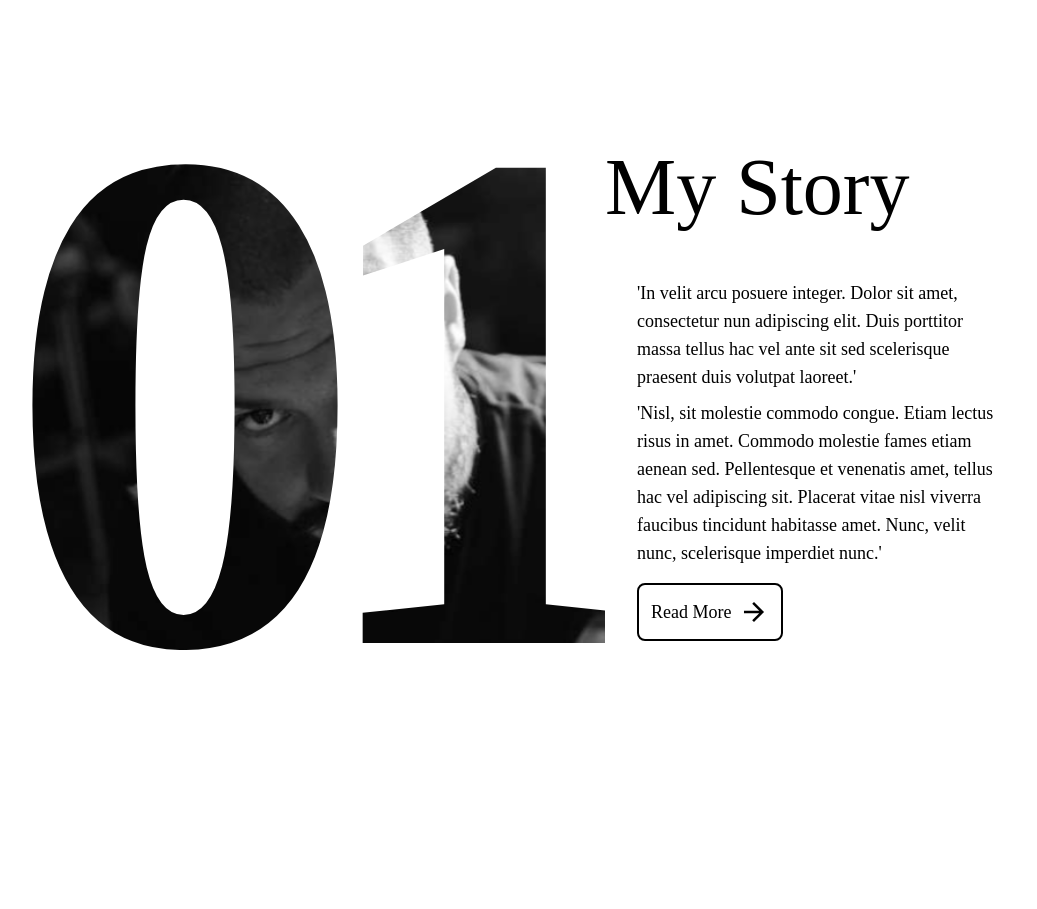
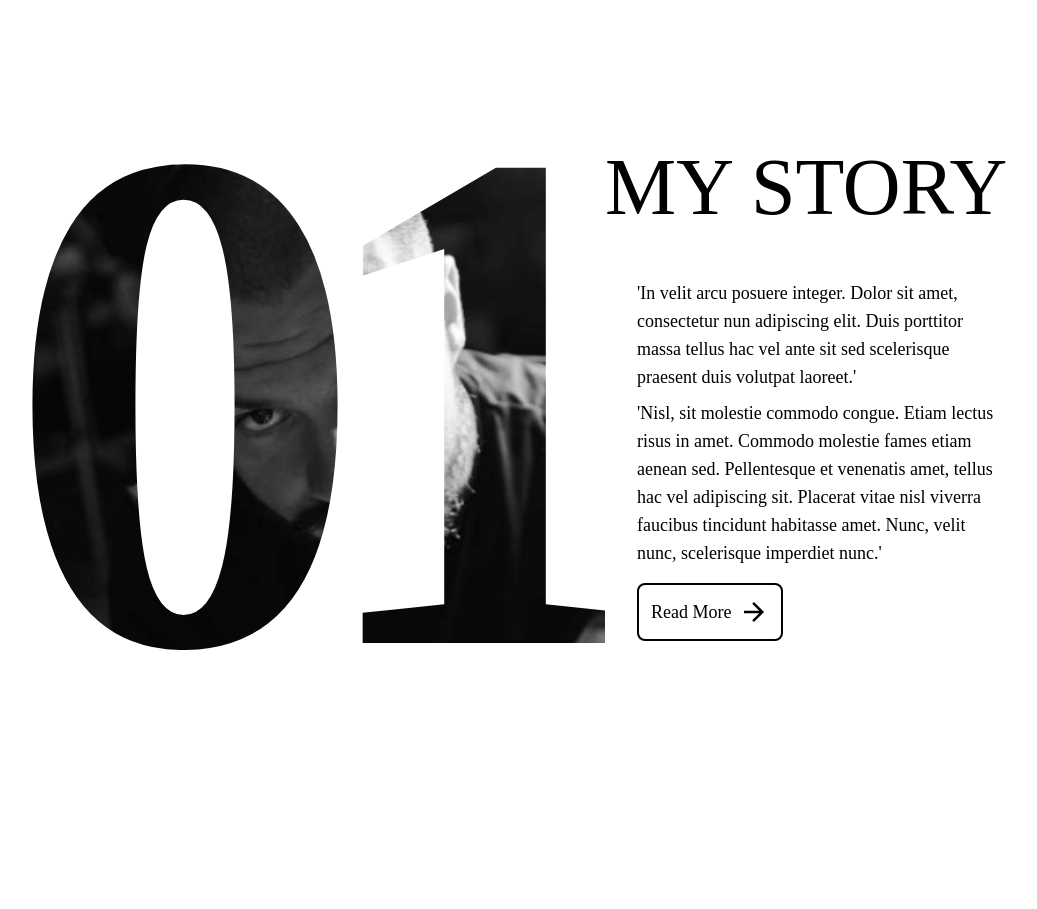
Before and after one commit to ZoricNikola00/Tattoo-Studio, a React (Vite) app: page / in a window 1280 px wide. Shown: the part 980-1889 px from the top of the page, without its empty margins (123-1160 px from the left). Built offline with nearby package versions, Linux system fonts and the light colour scheme.

Commit message:
Minor edit

```diff
--- a/src/components/About.tsx
+++ b/src/components/About.tsx
@@ -21,7 +21,7 @@ const About = () => {
             transition={{duration:1}}
         >
             <h1 className='text-[80px] font-primary'>
-                My Story
+                MY STORY
             </h1>
             <div className='p-8 font-primary text-lg'>
                 <p className='mb-2'>'In velit arcu posuere integer. Dolor sit amet, consectetur nun adipiscing elit. Duis porttitor massa tellus hac vel ante sit sed scelerisque praesent duis volutpat laoreet.'</p>
```
